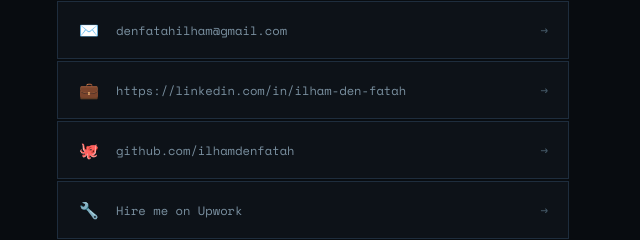
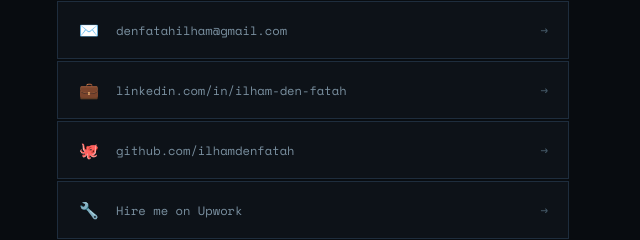
Before and after one commit to ilhamdenfatah/ilhamdenfatah.github.io, a plain HTML site: page index.html in a window 1280 px wide. Shown: the part 3591-3831 px from the top of the page, 623-1263 px from the left. Drawn offline with nearby package versions, Linux system fonts and the light colour scheme.

Commit message:
Update index.html

```diff
--- a/index.html
+++ b/index.html
@@ -420,9 +420,9 @@
       <span class="contact-link-label">denfatahilham@gmail.com</span>
       <span class="contact-link-arrow">→</span>
     </a>
-    <a href="https://linkedin.com/in/ilham-den-fatah/" class="contact-link" target="_blank">
+    <a href="linkedin.com/in/ilham-den-fatah/" class="contact-link" target="_blank">
       <span class="contact-link-icon">💼</span>
-      <span class="contact-link-label">https://linkedin.com/in/ilham-den-fatah</span>
+      <span class="contact-link-label">linkedin.com/in/ilham-den-fatah</span>
       <span class="contact-link-arrow">→</span>
     </a>
     <a href="https://github.com/ilhamdenfatah" class="contact-link" target="_blank">
```
